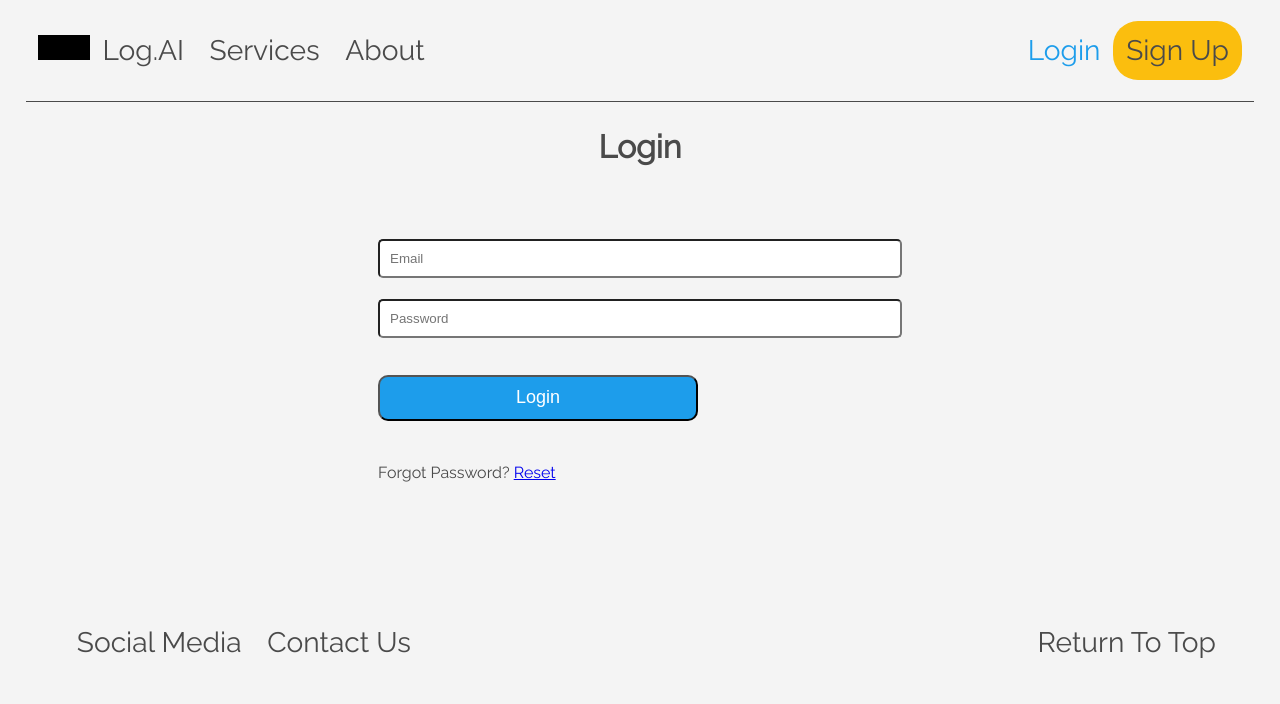
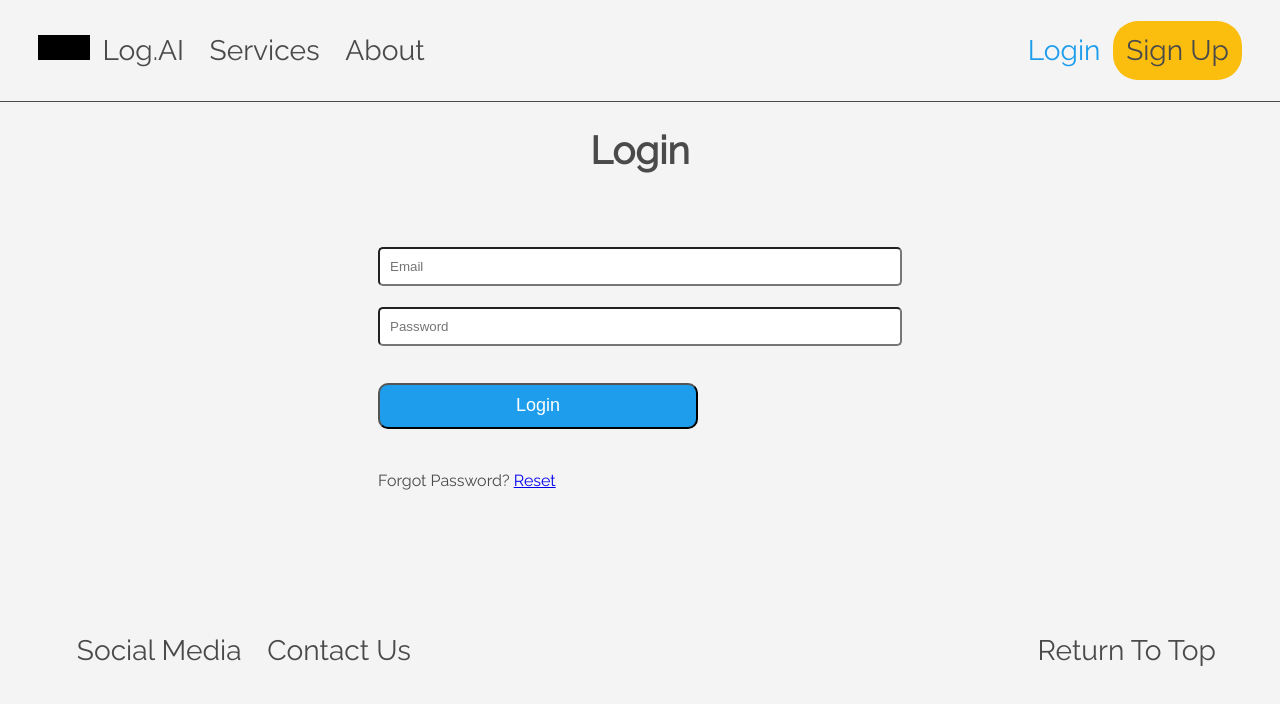
Before and after one commit to dillonbartkus/logai, a React (Create React App) app in the folder client/: page / in a window 1280 px wide. Both pictures are taken after a click on the element "Login". Shown: the top 704 px of the page. Built offline with nearby package versions, Linux system fonts and the light colour scheme.

Commit message:
fixed header padding

```diff
--- a/client/src/Login.js
+++ b/client/src/Login.js
@@ -32,7 +32,7 @@ const Login = props => {
 
         <div className = "login" >
 
-                 <h1>Login</h1>
+                 <h1 className = "title">Login</h1>
 
                 <form className = "logform">
 
--- a/client/src/Register.js
+++ b/client/src/Register.js
@@ -55,7 +55,7 @@ const Register = props => {
 
         <div className = "register" >
 
-        <h1>Tell us who you are.</h1>
+        <h1 className = "title">Tell us who you are.</h1>
 
             <form className = "regform">
 
--- a/client/src/index.css
+++ b/client/src/index.css
@@ -57,8 +57,7 @@ button {
   border-bottom: 1px solid rgb(74, 74, 74);
   height: 50px;
   max-height: 100px;
-  margin: 2%;
-  padding-bottom: 2%;
+  padding: 2%;
   display: flex;
   justify-content: space-between;
   align-items: center;
```
